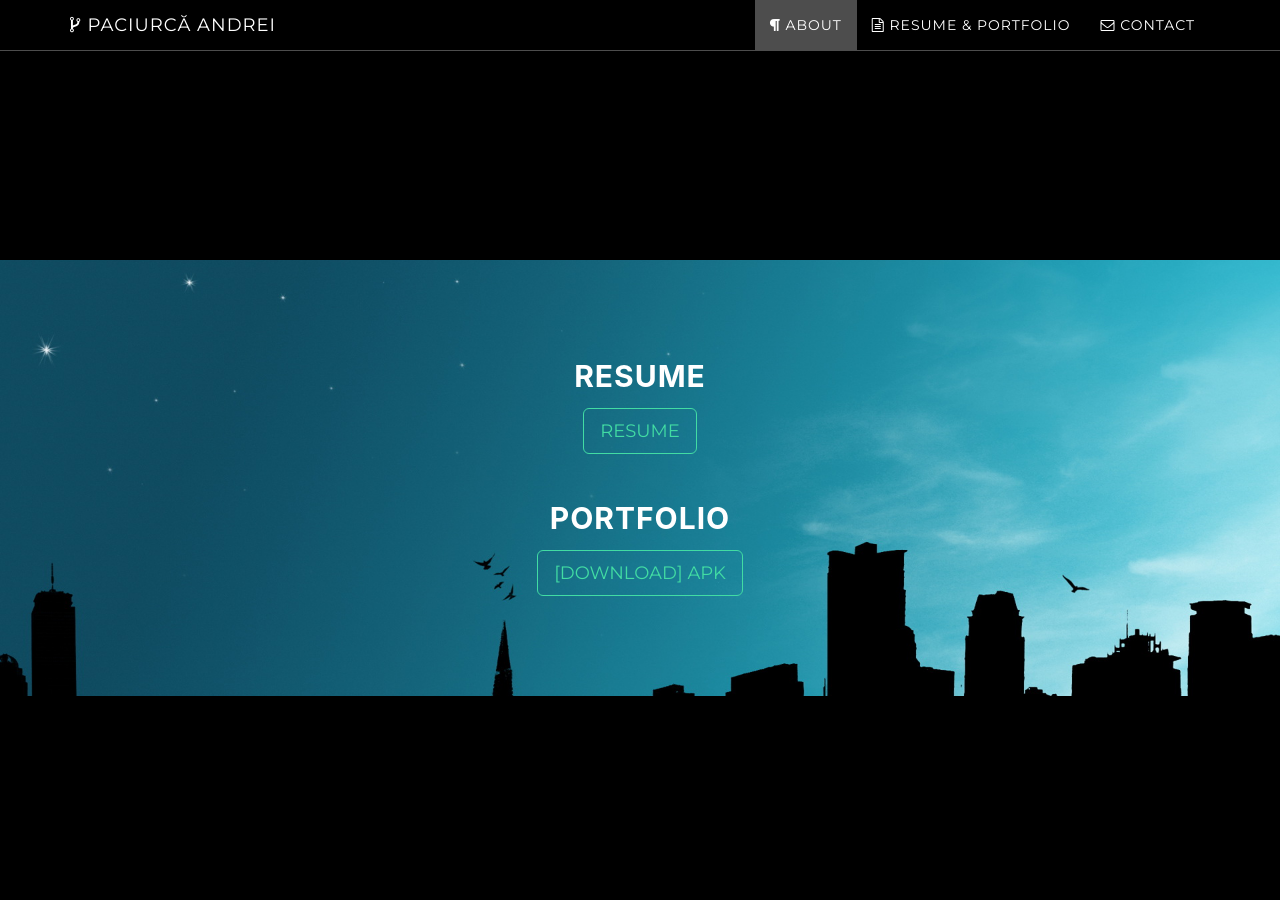
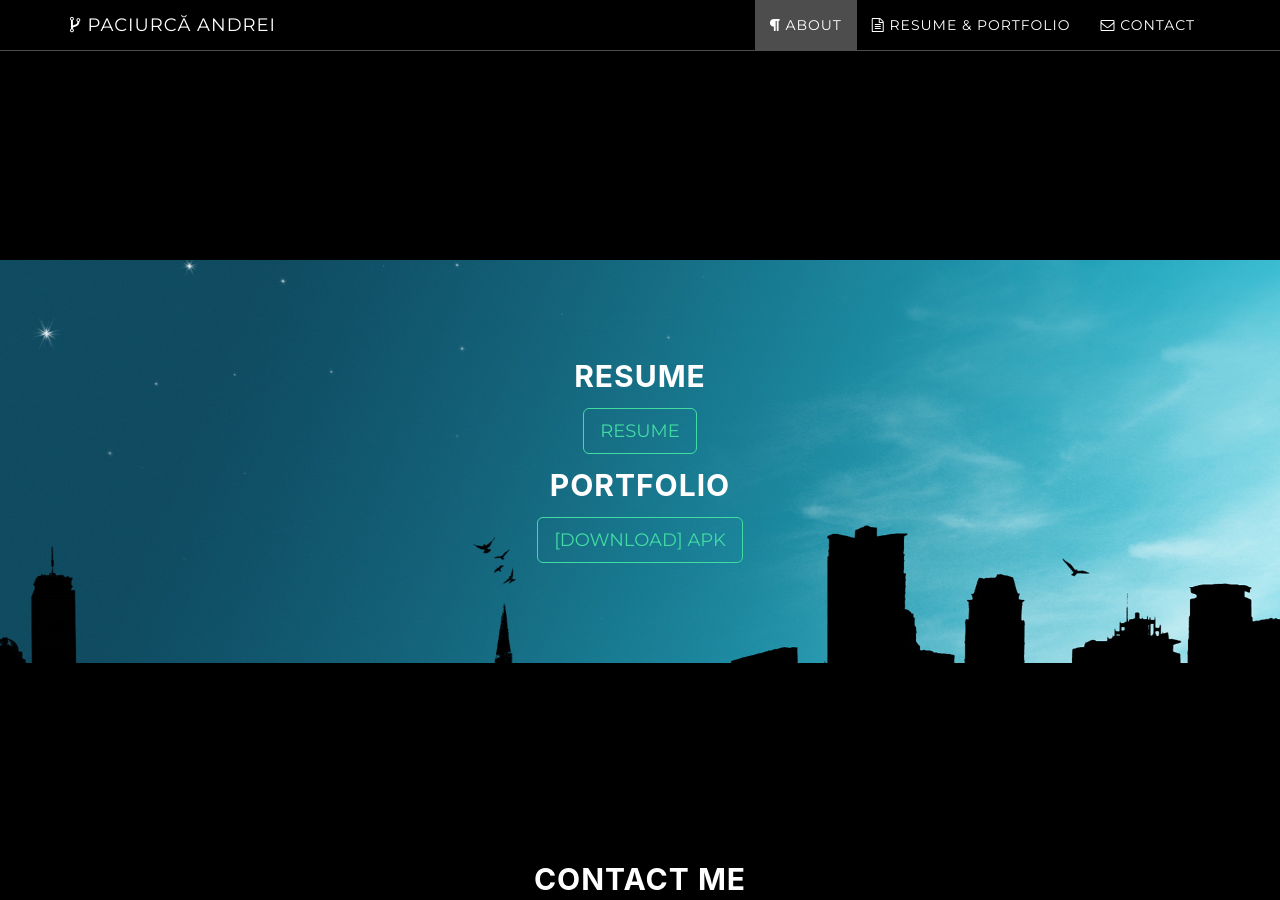
Before and after one commit to andreipaciurca/andreipaciurca.github.io, a Jekyll site: the page built from index.html, in a window 1280 px wide and 900 px high, scrolled down 1443 px. Built offline with Jekyll 4.4.1, drawn with Linux system fonts in a browser that asks for light colours.

Commit message:
modified:   _includes/download.html

```diff
--- a/_includes/download.html
+++ b/_includes/download.html
@@ -5,7 +5,7 @@
                 <div class="col-lg-8 col-lg-offset-2">
                     <h2>Resume</h2>
                     <a onclick="window.open('https://andreipaciurca.github.io/resume/resume.html', '_blank' ); location.reload();" class="btn btn-default btn-lg">Resume</a>
-                    <h2><br></h2>
+                    <h2></h2>
                     <h2>Portfolio</h2>
                     <a onclick="window.open('https://drive.google.com/open?id=1F6Y52ql5dza684GShRbFhVcoK40dHviP', '_blank' ); location.reload();" class="btn btn-default btn-lg">[Download] APK</a>
                 </div>
```
